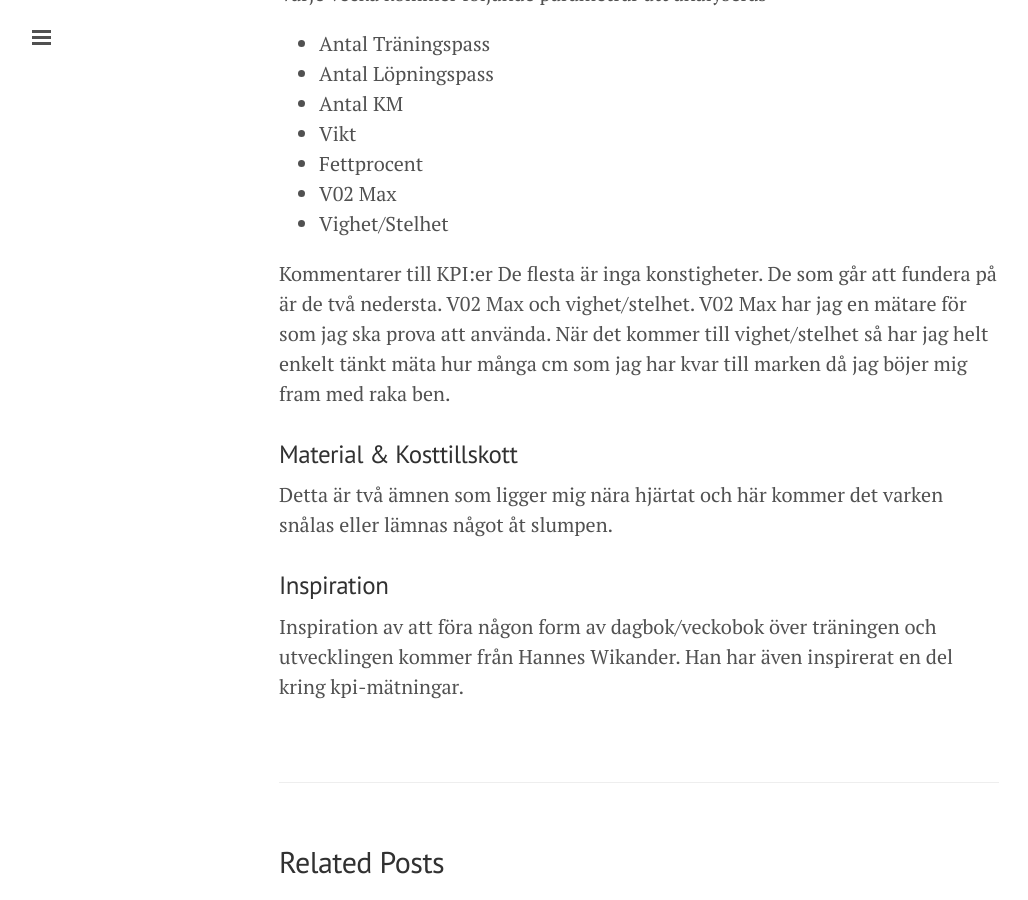
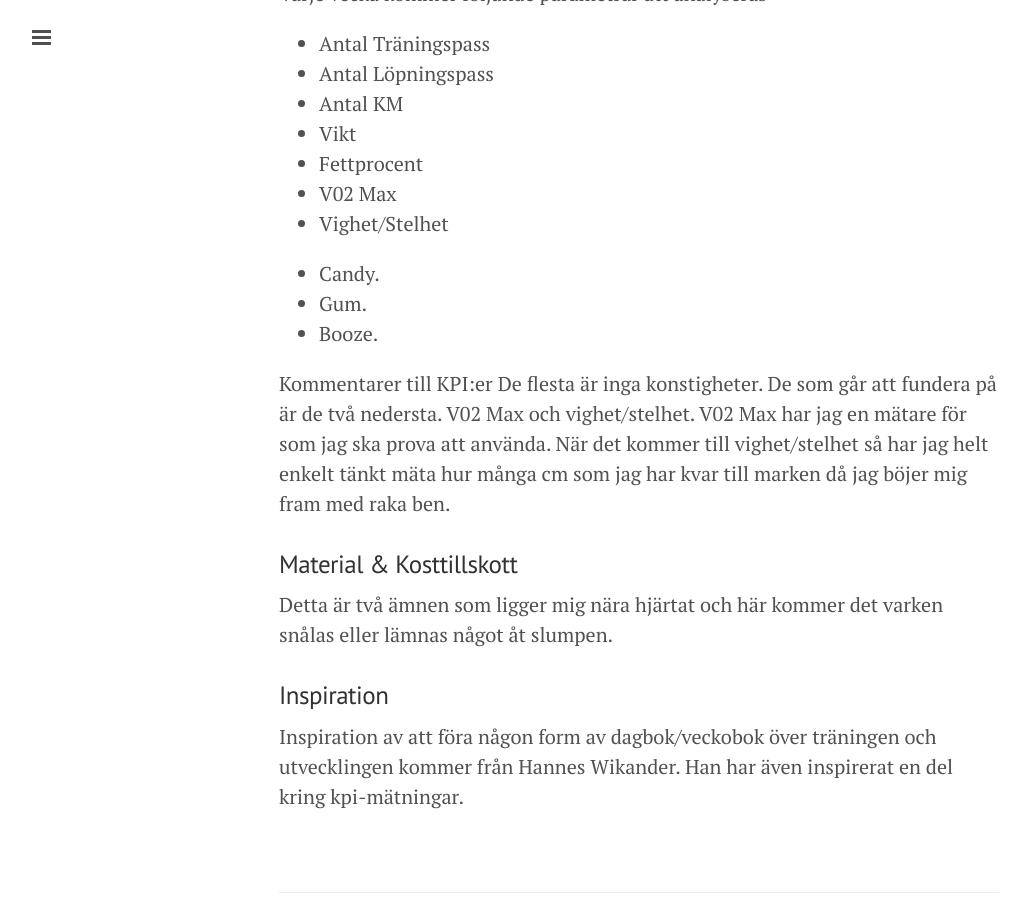
Before and after one commit to eripe970/eripe970.github.io, a Jekyll site: the page built from _posts/2014-11-24-Introduktion.md, in a window 1280 px wide and 900 px high, scrolled down 967 px. Shown: the whole window, without its empty margins (1-1029 px from the left). Built offline with Jekyll 4.4.1, drawn with Linux system fonts in a browser that asks for light colours; Markdown is read by kramdown in place of the engine named in the settings.

Commit message:
Update 2014-11-24-Introduktion.md

```diff
--- a/_posts/2014-11-24-Introduktion.md
+++ b/_posts/2014-11-24-Introduktion.md
@@ -24,6 +24,10 @@ Varje vecka kommer följande parametrar att analyseras
 *   V02 Max
 *   Vighet/Stelhet
 
+*   Candy.
+*   Gum.
+*   Booze.
+
 Kommentarer till KPI:er
 De flesta är inga konstigheter. De som går att fundera på är de två nedersta. V02 Max och vighet/stelhet. V02 Max har jag en mätare för som jag ska prova att använda. När det kommer till vighet/stelhet så har jag helt enkelt tänkt mäta hur många cm som jag har kvar till marken då jag böjer mig fram med raka ben.
 
```
